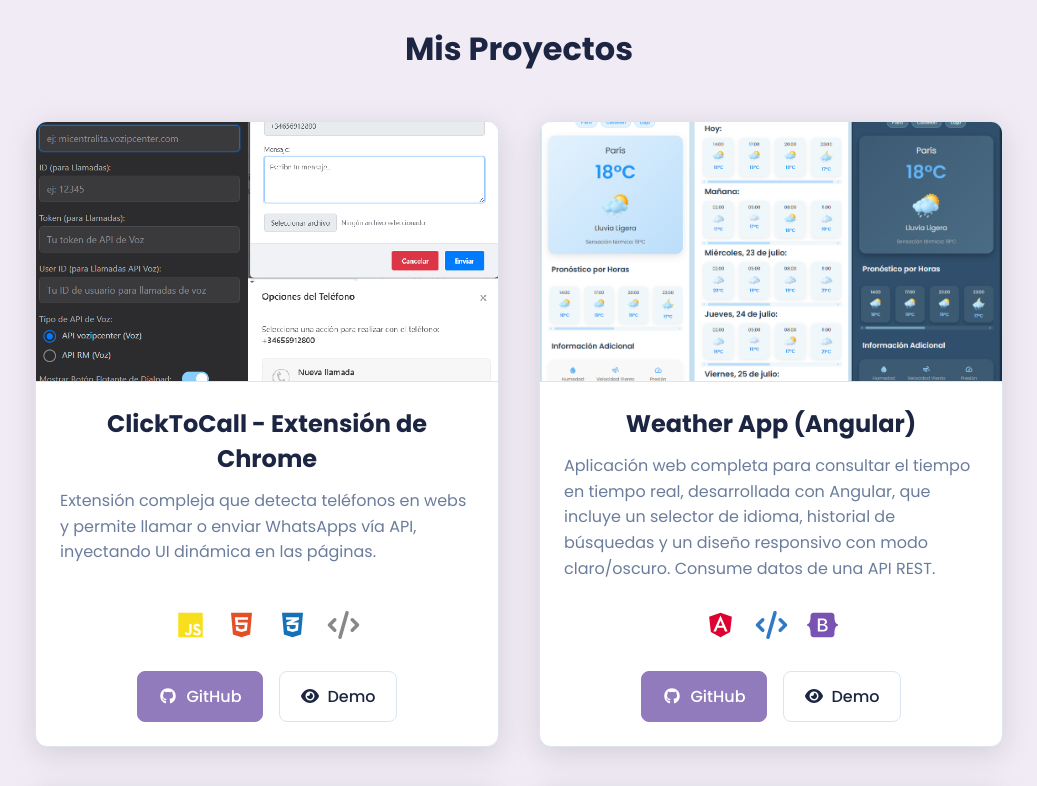
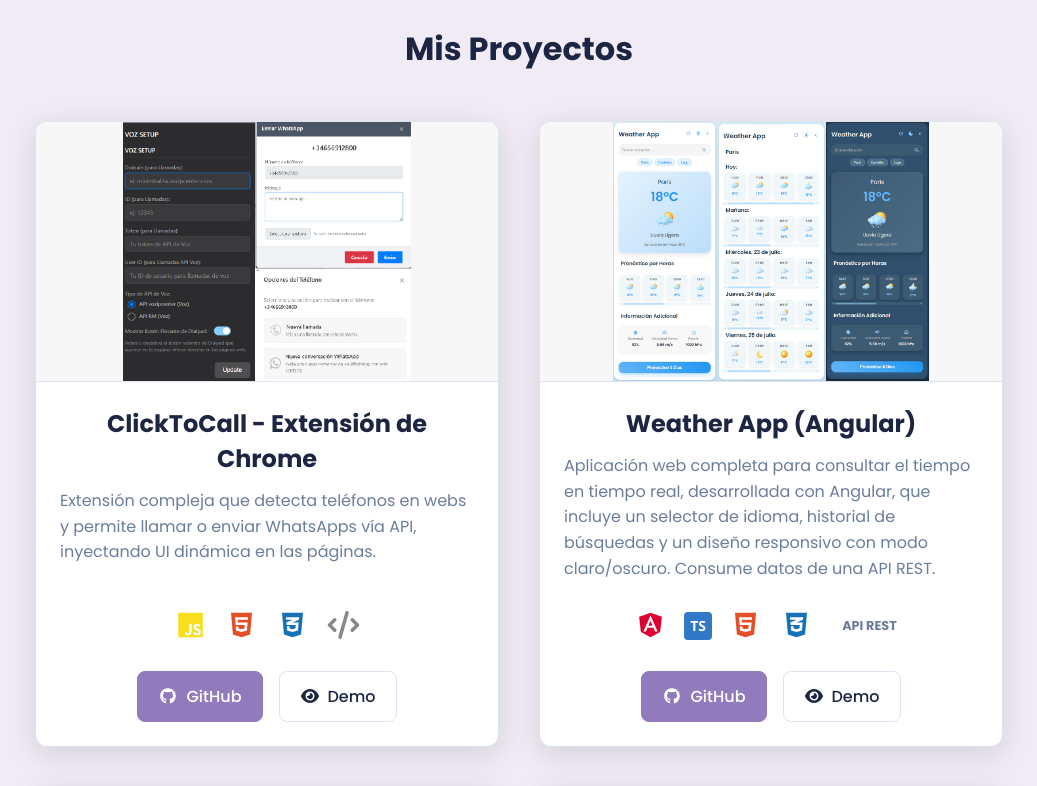
Before and after one commit to edarlinae/mi-portfolio-adap, an Angular app: page / in a window 1280 px wide. Shown: the part 2880-3666 px from the top of the page, without its empty margins (121-1158 px from the left). Built offline with nearby package versions, Linux system fonts and the light colour scheme.

Commit message:
imagenes proyectos

```diff
--- a/src/app/components/project-list/project-list.css
+++ b/src/app/components/project-list/project-list.css
@@ -51,7 +51,7 @@ h2 {
 .project-image {
   width: 100%;
   height: 100%;
-  object-fit: cover;
+  object-fit: contain; /* <-- Cambio realizado para centrar la imagen */
   object-position: center;
 }
 
@@ -85,26 +85,38 @@ h2 {
   justify-content: center;
 }
 
-.tech-logo {
+.tech-logo, .ts-icon, .tech-text {
   font-size: 28px;
   transition: transform 0.3s ease;
 }
 
-.tech-logo:hover {
+.tech-logo:hover, .ts-icon:hover, .tech-text:hover {
   transform: scale(1.2);
 }
 
-/* --- ESTILOS DE COLOR PARA ICONOS (COMO EN EL PROYECTO ANTIGUO) --- */
-.tech-logo.fa-js { color: #f7df1e; }
-.tech-logo.fa-html5 { color: #e34f26; }
-.tech-logo.fa-css3-alt { color: #1572b6; }
-.tech-logo.fa-angular { color: #dd0031; }
-.tech-logo.fa-bootstrap { color: #7952b3; }
-.tech-logo.fa-sass { color: #cc6699; }
-.tech-logo.fa-figma { color: #f24e1e; }
-.tech-logo.fa-code { color: var(--text-secondary); } /* Color genérico para TS, etc. */
-/* --- FIN DE ESTILOS DE COLOR --- */
+.tech-text {
+  font-size: 0.8rem;
+  font-weight: 600;
+  color: var(--text-secondary);
+  padding: 0.5rem 0.75rem;
+  border-radius: 6px;
+  background-color: var(--surface-darker);
+  line-height: 1;
+}
 
+.ts-icon {
+  display: inline-block;
+  width: 28px;
+  height: 28px;
+  background-color: #3178c6;
+  color: white;
+  border-radius: 4px;
+  font-family: 'Segoe UI', sans-serif;
+  font-weight: 700;
+  font-size: 14px;
+  text-align: center;
+  line-height: 28px;
+}
 
 .project-links {
   display: flex;
--- a/src/app/components/project-list/project-list.html
+++ b/src/app/components/project-list/project-list.html
@@ -12,13 +12,18 @@
 
           <div class="project-technologies">
             @for (tech of project.technologies; track tech.name) {
-              <!-- CAMBIO DEFINITIVO: Aplicar color directamente con [style.color] -->
+              @if (tech.isCustom) {
+                <span class="ts-icon" title="TypeScript">TS</span>
+              } @else if (tech.icon) {
                 <fa-icon
                   class="tech-logo"
                   [icon]="tech.icon"
                   [title]="tech.name"
                   [style.color]="tech.color">
                 </fa-icon>
+              } @else if (tech.text) {
+                <span class="tech-text" [title]="tech.name">{{ tech.text }}</span>
+              }
             }
           </div>
 
--- a/src/app/components/project-list/project-list.ts
+++ b/src/app/components/project-list/project-list.ts
@@ -3,13 +3,17 @@ import { CommonModule } from '@angular/common';
 import { TranslationService, ProjectTranslations } from '../../services/translation';
 import { FontAwesomeModule } from '@fortawesome/angular-fontawesome';
 import { IconDefinition } from '@fortawesome/fontawesome-svg-core';
-import { faAngular, faBootstrap, faCss3Alt, faFigma, faGithub, faHtml5, faJs, faSass } from '@fortawesome/free-brands-svg-icons';
-import { faCode, faEye } from '@fortawesome/free-solid-svg-icons';
+// CAMBIO: Se elimina faFirebase de esta línea
+import { faAngular, faCss3Alt, faGithub, faHtml5, faJs, faSass } from '@fortawesome/free-brands-svg-icons';
+// CAMBIO: Se añade faDatabase a esta línea
+import { faCode, faEye, faDatabase } from '@fortawesome/free-solid-svg-icons';
 
 export interface Technology {
   name: string;
-  icon: IconDefinition;
-  color: string; // <-- AÑADIR PROPIEDAD DE COLOR
+  icon?: IconDefinition;
+  text?: string;
+  color?: string;
+  isCustom?: boolean;
 }
 
 export interface Project {
@@ -40,8 +44,8 @@ export class ProjectListComponent {
       translationKey: 'project1',
       technologies: [
         { name: 'JavaScript', icon: faJs, color: '#f7df1e' },
-        { name: 'HTML', icon: faHtml5, color: '#e34f26' },
-        { name: 'CSS', icon: faCss3Alt, color: '#1572b6' },
+        { name: 'HTML5', icon: faHtml5, color: '#e34f26' },
+        { name: 'CSS3', icon: faCss3Alt, color: '#1572b6' },
         { name: 'Chrome API', icon: faCode, color: '#888' }
       ],
       liveDemoUrl: 'https://chromewebstore.google.com/detail/clicktocall-premium-number/hcdjknjpbnhdmpdkeofgmafdcepdbjfg?hl=es',
@@ -52,8 +56,10 @@ export class ProjectListComponent {
       translationKey: 'project2',
       technologies: [
         { name: 'Angular', icon: faAngular, color: '#dd0031' },
-        { name: 'TypeScript', icon: faCode, color: '#3178c6' },
-        { name: 'Bootstrap', icon: faBootstrap, color: '#7952b3' }
+        { name: 'TypeScript', isCustom: true },
+        { name: 'HTML5', icon: faHtml5, color: '#e34f26' },
+        { name: 'CSS3', icon: faCss3Alt, color: '#1572b6' },
+        { name: 'API REST', text: 'API REST' }
       ],
       liveDemoUrl: 'https://weather-app-edarlinae.vercel.app/',
       githubUrl: 'https://github.com/edarlinae/Weather-App'
@@ -63,9 +69,11 @@ export class ProjectListComponent {
       translationKey: 'project3',
       technologies: [
         { name: 'Angular', icon: faAngular, color: '#dd0031' },
-        { name: 'TypeScript', icon: faCode, color: '#3178c6' },
-        { name: 'SCSS', icon: faSass, color: '#cc6699' },
-        { name: 'Figma', icon: faFigma, color: '#f24e1e' }
+        { name: 'TypeScript', isCustom: true },
+        { name: 'HTML5', icon: faHtml5, color: '#e34f26' },
+        { name: 'CSS3', icon: faCss3Alt, color: '#1572b6' },
+        // CAMBIO: Se usa faDatabase como sustituto de Firebase
+        { name: 'Firebase', icon: faDatabase, color: '#FFCA28' }
       ],
       liveDemoUrl: '#',
       githubUrl: 'https://github.com/edarlinae/apego-consciente'
@@ -75,8 +83,9 @@ export class ProjectListComponent {
       translationKey: 'project4',
       technologies: [
         { name: 'Angular', icon: faAngular, color: '#dd0031' },
-        { name: 'TypeScript', icon: faCode, color: '#3178c6' },
-        { name: 'SCSS', icon: faSass, color: '#cc6699' }
+        { name: 'HTML5', icon: faHtml5, color: '#e34f26' },
+        { name: 'SCSS', icon: faSass, color: '#cc6699' },
+        { name: 'TypeScript', isCustom: true }
       ],
       liveDemoUrl: 'https://www.gabinetekairos.es/',
       githubUrl: 'https://github.com/edarlinae/kairos-web'
```
Lines whose indentation alone changed are shown as unchanged.
